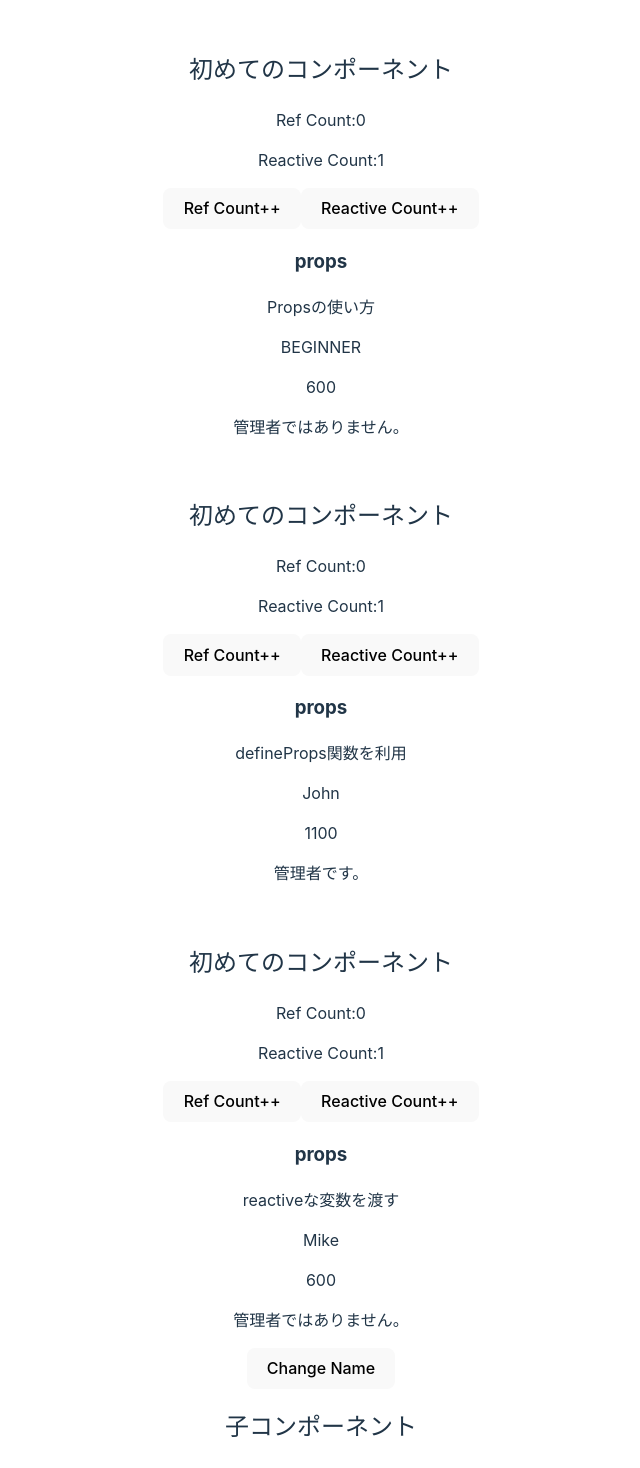
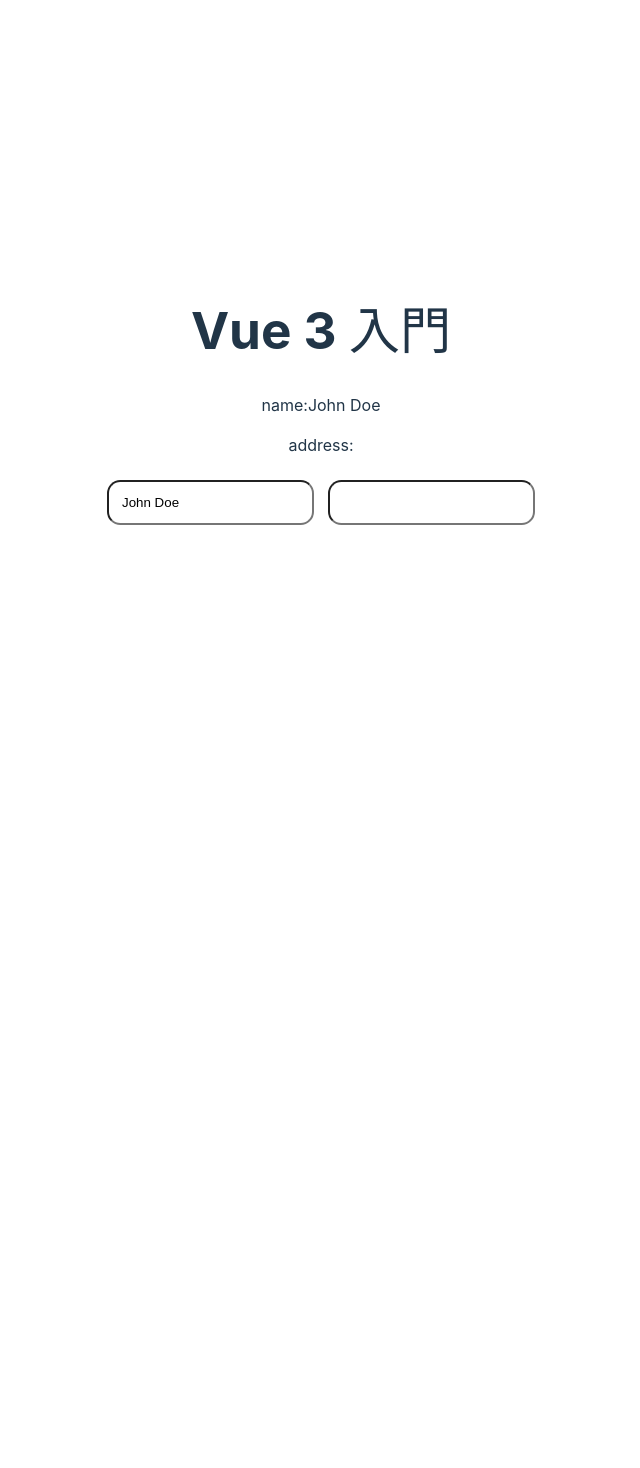
Before and after one commit to yusuke-miura7/vue-learning2, a Vue app in the folder second-vue-app/: page / in a window 1280 px wide. Shown: the top 1468 px of the page, without its empty margins (319-959 px from the left). After the commit the page ends 800 px from the top, so only its background shows below. Built offline with nearby package versions, Linux system fonts and the light colour scheme.

Commit message:
inputコンポーネントの実装

```diff
--- a/second-vue-app/src/App.vue
+++ b/second-vue-app/src/App.vue
@@ -1,6 +1,7 @@
 <script setup>
 import Hello from './components/Hello.vue';
 import Next from './components/Next.vue';
+import Input from './components/Input.vue';
 
 import { ref } from 'vue';
 
@@ -9,10 +10,15 @@
   name.value = 'Bob';
 }
 
-const handleEvent = () => {
+const handleEvent = (newName) => {
   console.log('子コンポーネントからの通知');
-  name.value = 'Ken';
+  name.value = `${newName.firstName} ${newName.lastName}`;
 }
+
+const handleEvent2 = (newName) => {
+  console.log('子コンポーネントからの通知');
+  name.value = newName;
+};
 
 </script>
 
@@ -26,7 +32,9 @@
   <br>
 
   <!-- <Next v-on:notification="handleEvent"/> -->
-  <Next @changeNameEvent="handleEvent" :name="name" />
+  <Next @changeNameEvent="handleEvent"
+  @changeNameEvent2="handleEvent2"
+  :name="name" />
 
 </template>
 
--- /dev/null
+++ b/second-vue-app/src/App2.vue
@@ -0,0 +1,20 @@
+<script setup>
+import { ref } from 'vue';
+import Input from './components/Input.vue';
+
+const name = ref('John Doe');
+const address = ref('');
+</script>
+
+<template>
+  <h1>Vue 3 入門</h1>
+  <p>name:{{ name }}</p>
+  <p>address:{{ address }}</p>
+  <!-- 子コンポーネントから発生するupdate:modelValueイベントを検知するため
+    Inputタグに@update:model-valueを追加しnameにemitの引数で設定した
+    $event.target.valueを受け取れるように$eventを設定する -->
+  <Input :modelValue="name" @update:modelValue="name=$event" />
+  <Input :modelValue="address" @update:modelValue="address=$event" />
+</template>
+
+<style scoped></style>
--- /dev/null
+++ b/second-vue-app/src/components/Input.vue
@@ -0,0 +1,14 @@
+<script setup>
+
+const props = defineProps({
+  modelValue: String,
+});
+</script>
+
+<template>
+  <input
+    :value="props.modelValue"
+    @input="$emit('update:modelValue', $event.target.value)"
+    style="padding: 1em; border-radius: 1em; margin: 0.5em"
+  />
+</template>
--- a/second-vue-app/src/components/Next.vue
+++ b/second-vue-app/src/components/Next.vue
@@ -1,14 +1,22 @@
 <script setup>
+import {ref} from 'vue';
 const props = defineProps({
   name: String,
 });
+
+const name = ref(props.name);
 
 // scriptタグの中の関数を利用してイベントを発生する際にはdefineEmits関数を利用
 // 引数ではイベント名の設定
 const emit = defineEmits(['changeNameEvent']);
 
+// 複数の値を渡す
 const changeName = () => {
-  emit('changeNameEvent');
+  emit('changeNameEvent', {firstName:'Kevin',lastName: 'James'} );
+};
+
+const changeName2 = () => {
+  emit('changeNameEvent2', name.value);
 };
 </script>
 
@@ -16,4 +24,6 @@
   <h2>子コンポーネント</h2>
   <p>Hello {{ props.name }}</p>
   <button @click="changeName">Change Name</button>
+  <p>Hello {{ props.name }}</p>
+  <input type="text" v-model="name" @input="changeName2" />
 </template>
--- a/second-vue-app/src/main.js
+++ b/second-vue-app/src/main.js
@@ -1,5 +1,7 @@
 import { createApp } from 'vue'
 import './style.css'
 import App from './App.vue'
+import App2 from './App2.vue'
 
-createApp(App).mount('#app')
+// createApp(App).mount('#app')
+createApp(App2).mount('#app')
```
